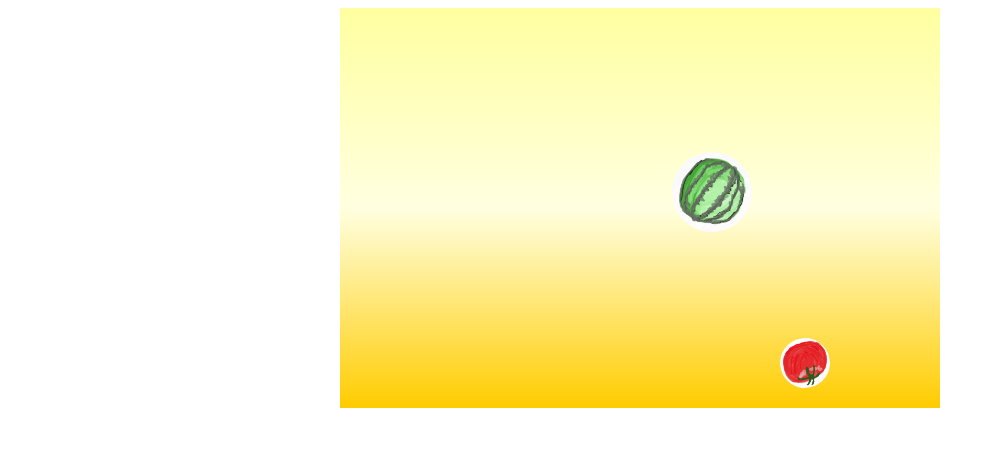
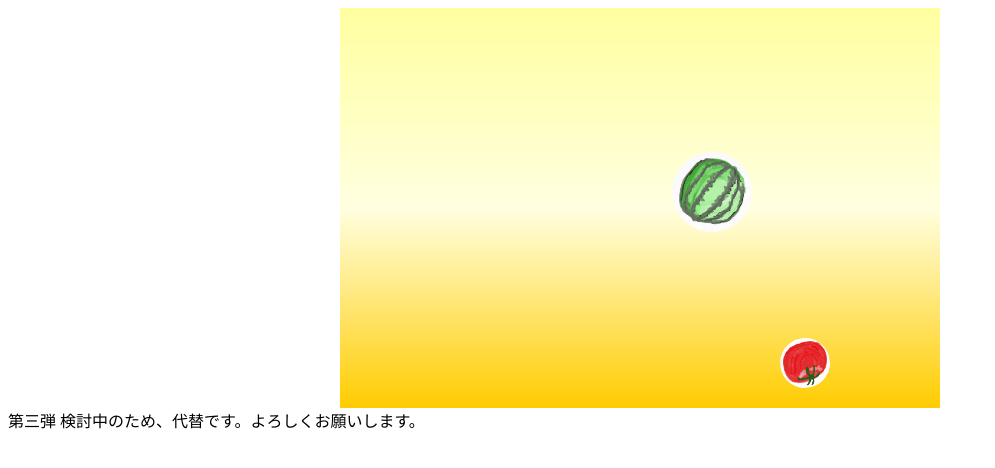
Before and after one commit to HappyKumamoto/canvasBall-3, a plain HTML site: page index.html in a window 1280 px wide. Shown: the whole page, without its empty margins (0-995 px from the left). Drawn offline with Linux system fonts and the light colour scheme.

Commit message:
Update index.html

```diff
--- a/index.html
+++ b/index.html
@@ -219,8 +219,8 @@
 		};
 	};
     </script>
-</head>
-<body>
+
     <canvas id="canvasA" width="600" height="400"></canvas>
+	     <div>第三弾 検討中のため、代替です。よろしくお願いします。</div>
 </body>
 </html>
```
